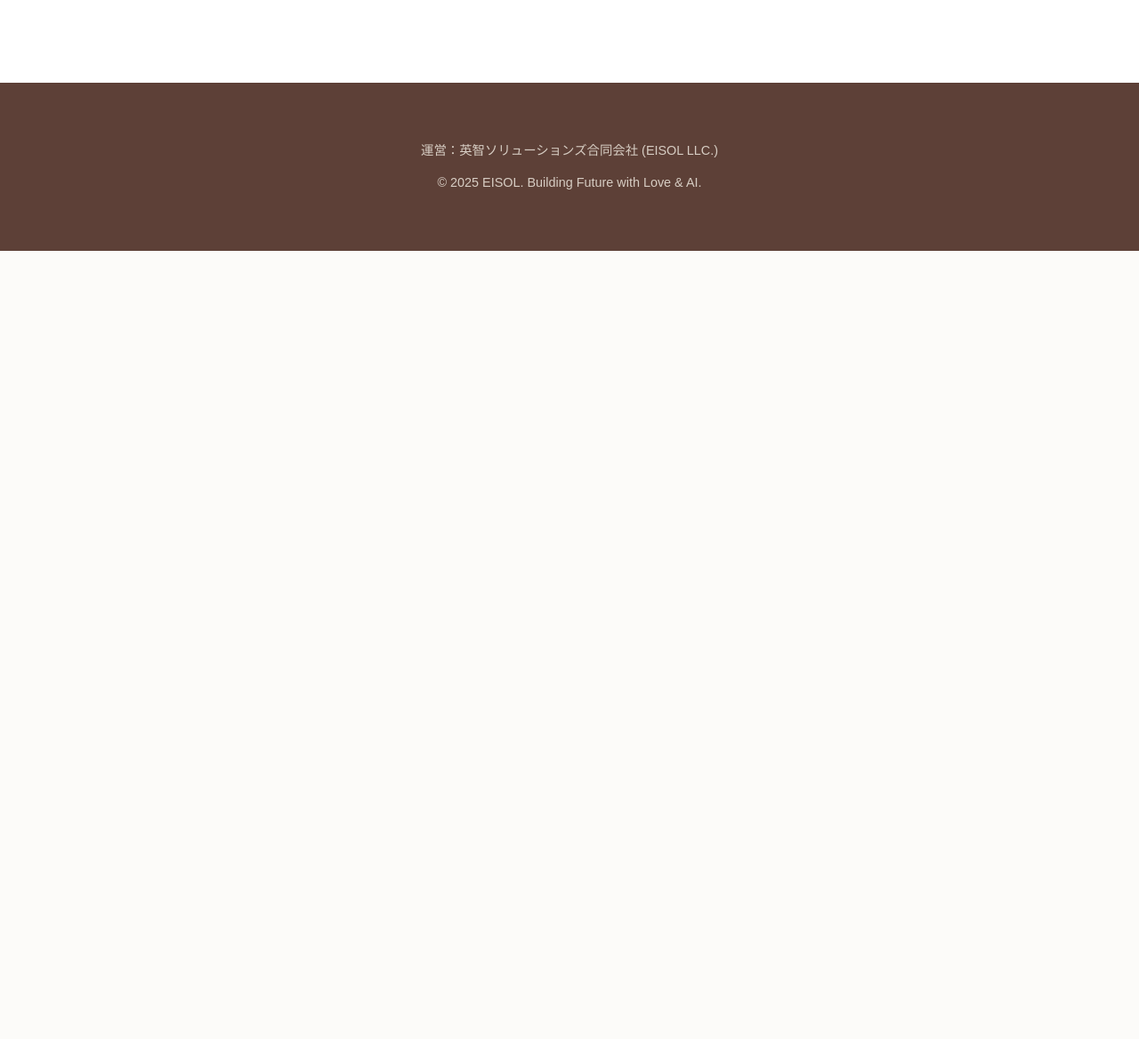
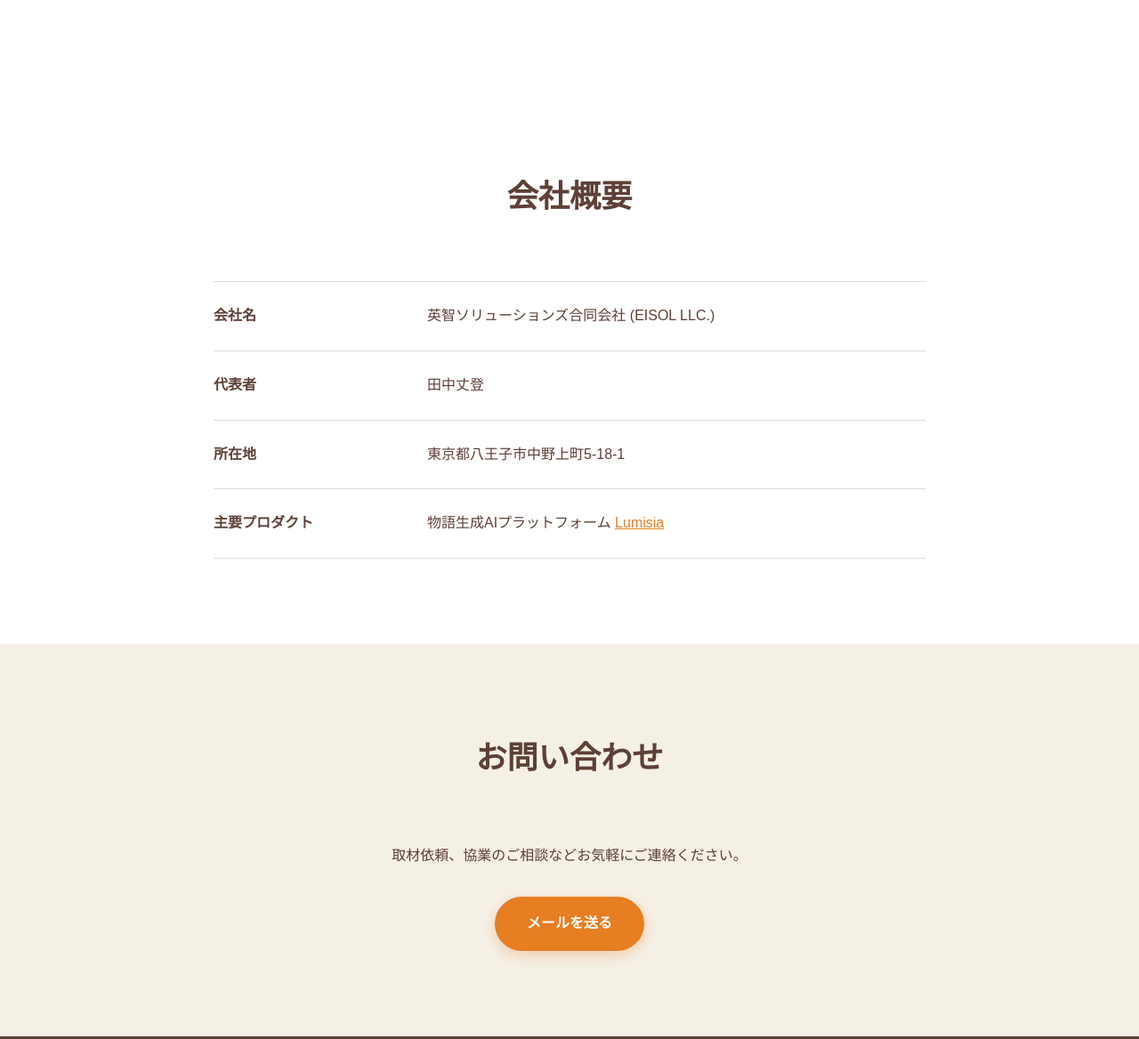
Before and after one commit to taketo/eisol-homepage, a plain HTML site: page index.html in a window 1280 px wide. Shown: the part 2676-3844 px from the top of the page at 89% size. Before the commit the page ends 2958 px from the top, so only its background shows below. Drawn offline with Linux system fonts and the light colour scheme; a web font is replaced by a local one.

Commit message:
Update homepage content: Add Company & Contact sections with multilingual support

```diff
--- a/index.html
+++ b/index.html
@@ -506,6 +506,45 @@
         </div>
     </section>
 
+    <section id="company" style="padding: 6rem 5%; background-color: #fff;">
+        <div class="container">
+            <div class="section-header">
+                <h2 data-i18n="company_title">会社概要</h2>
+            </div>
+            <div style="max-width: 800px; margin: 0 auto; border-top: 1px solid #ddd; text-align: left;">
+                <dl style="display: flex; flex-wrap: wrap; padding: 1.5rem 0; border-bottom: 1px solid #ddd;">
+                    <dt style="width: 30%; font-weight: 700;" data-i18n="company_name_label">会社名</dt>
+                    <dd style="width: 70%;" data-i18n="company_name_value">英智ソリューションズ合同会社 (EISOL LLC.)</dd>
+                </dl>
+                <dl style="display: flex; flex-wrap: wrap; padding: 1.5rem 0; border-bottom: 1px solid #ddd;">
+                    <dt style="width: 30%; font-weight: 700;" data-i18n="company_rep_label">代表者</dt>
+                    <dd style="width: 70%;" data-i18n="company_rep_value">田中丈登</dd>
+                </dl>
+                <dl style="display: flex; flex-wrap: wrap; padding: 1.5rem 0; border-bottom: 1px solid #ddd;">
+                    <dt style="width: 30%; font-weight: 700;" data-i18n="company_loc_label">所在地</dt>
+                    <dd style="width: 70%;" data-i18n="company_loc_value">東京都八王子市中野上町5-18-1</dd>
+                </dl>
+                <!-- ここが一番重要です -->
+                <dl style="display: flex; flex-wrap: wrap; padding: 1.5rem 0; border-bottom: 1px solid #ddd;">
+                    <dt style="width: 30%; font-weight: 700;" data-i18n="company_product_label">主要プロダクト</dt>
+                    <dd style="width: 70%;" data-i18n="company_product_desc">物語生成AIプラットフォーム <a
+                            href="https://lumisia.world" target="_blank" style="color: var(--primary);">Lumisia</a></dd>
+                </dl>
+            </div>
+        </div>
+    </section>
+
+    <!-- お問い合わせセクション（必須：ナビゲーションのリンク先） -->
+    <section id="contact" style="padding: 6rem 5%; background-color: var(--bg-warm); text-align: center;">
+        <div class="container">
+            <div class="section-header">
+                <h2 data-i18n="contact_title">お問い合わせ</h2>
+            </div>
+            <p style="margin-bottom: 2rem;" data-i18n="contact_text">取材依頼、協業のご相談などお気軽にご連絡ください。</p>
+            <a href="mailto:contact@eisol.jp" class="btn" data-i18n="contact_btn">メールを送る</a>
+        </div>
+    </section>
+
     <footer>
         <p data-i18n="footer_company">運営：英智ソリューションズ合同会社 (EISOL LLC.)</p>
         <p style="margin-top: 10px;">© 2025 EISOL. Building Future with Love & AI.</p>
@@ -543,7 +582,19 @@
                 tech_tag_2: "安全なAI",
                 tech_tag_3: "個別最適化",
                 tech_tag_4: "スケーラビリティ",
-                footer_company: "運営：英智ソリューションズ合同会社 (EISOL LLC.)"
+                footer_company: "運営：英智ソリューションズ合同会社 (EISOL LLC.)",
+                company_title: "会社概要",
+                company_name_label: "会社名",
+                company_name_value: "英智ソリューションズ合同会社 (EISOL LLC.)",
+                company_rep_label: "代表者",
+                company_rep_value: "田中丈登",
+                company_loc_label: "所在地",
+                company_loc_value: "東京都八王子市中野上町5-18-1",
+                company_product_label: "主要プロダクト",
+                company_product_desc: '物語生成AIプラットフォーム <a href="https://lumisia.world" target="_blank" style="color: var(--primary);">Lumisia</a>',
+                contact_title: "お問い合わせ",
+                contact_text: "取材依頼、協業のご相談などお気軽にご連絡ください。",
+                contact_btn: "メールを送る"
             },
             en: {
                 nav_vision: "Vision",
@@ -575,7 +626,19 @@
                 tech_tag_2: "Safe AI",
                 tech_tag_3: "Personalized",
                 tech_tag_4: "Scalability",
-                footer_company: "Operated by: EISOL LLC."
+                footer_company: "Operated by: EISOL LLC.",
+                company_title: "Company Overview",
+                company_name_label: "Company Name",
+                company_name_value: "EISOL LLC.",
+                company_rep_label: "Representative",
+                company_rep_value: "Taketo Tanaka",
+                company_loc_label: "Location",
+                company_loc_value: "5-18-1 Nakanokamicho, Hachioji, Tokyo",
+                company_product_label: "Key Product",
+                company_product_desc: 'Story Generation AI Platform <a href="https://lumisia.world" target="_blank" style="color: var(--primary);">Lumisia</a>',
+                contact_title: "Contact",
+                contact_text: "Please feel free to contact us for interview requests or partnership consultations.",
+                contact_btn: "Send Email"
             }
         };
 
```
